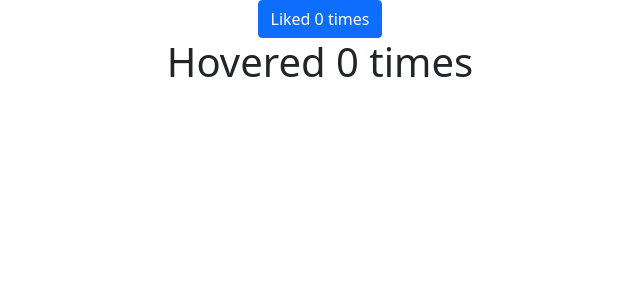
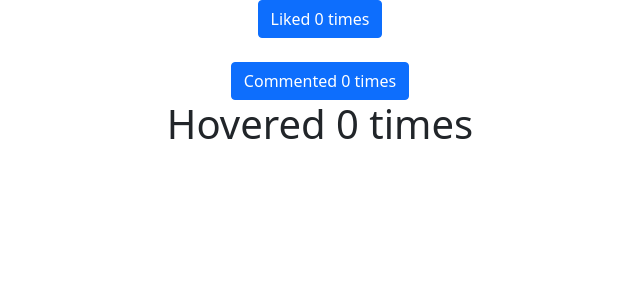
Before and after one commit to shubhamsharma2k/prerequisites-KT, a React (Create React App) app: page / in a window 1280 px wide. Shown: the top 300 px of the page, without its empty margins (320-960 px from the left). Built offline with nearby package versions, Linux system fonts and the light colour scheme.

Commit message:
fixed click & comment counter

```diff
--- a/src/App.js
+++ b/src/App.js
@@ -1,19 +1,14 @@
 import "./App.css";
 import "./components/sass/style.css";
-import { ContextProvider } from "./context/DemoContext";
-import Flexbox from "./components/flexbox/Flexbox";
-import DemoArrayMethods from "./components/DemoArrayMethods";
 import ClickCounter from "./components/HOC/ClickCounter";
 import HoverCounter from "./components/HOC/HoverCounter";
+import CommentCounter from "./components/HOC/CommentCounter";
+
 const App = () => {
   return (
     <>
-      {/* <ContextProvider>
-        <div>
-          <DemoArrayMethods />
-        </div>
-      </ContextProvider> */}
       <ClickCounter />
+      <CommentCounter />
       <HoverCounter />
     </>
   );
--- a/src/components/HOC/CheckWrapper.js
+++ b/src/components/HOC/CheckWrapper.js
@@ -1,37 +1,14 @@
 import React, { useState } from "react";
-
-// const Check = (SomeComponent) => {
-//   class NewComponent extends React.Component {
-//     constructor(props) {
-//       super(props);
-
-//       this.state = {
-//         counter: 0,
-//       };
-//     }
-
-//     handleCounter = () => {
-//       this.setState({ counter: this.state.counter + 1 });
-//     };
-
-//     render() {
-//       return (
-//         <SomeComponent
-//           counter={this.state.counter}
-//           handleCounter={this.handleCounter}
-//         />
-//       );
-//     }
-//   }
-
-//   return SomeComponent;
-// };
 
 const CheckWrapper = (WrappedComponent) => {
   const NewComponent = () => {
     const [counter, setCounter] = useState(0);
 
-    return <WrappedComponent counter={counter} setCounter={setCounter} />;
+    const handleClick = () => {
+      setCounter(counter + 1);
+    };
+
+    return <WrappedComponent counter={counter} handleClick={handleClick} />;
   };
   return NewComponent;
 };
--- a/src/components/HOC/ClickCounter.js
+++ b/src/components/HOC/ClickCounter.js
@@ -1,15 +1,11 @@
 import React from "react";
 import CheckWrapper from "./CheckWrapper";
 
-const ClickCounter = ({ counter, setCounter }) => {
-  console.log(counter);
+const ClickCounter = ({ counter, handleClick }) => {
   return (
     <>
       <div className="text-center">
-        <button
-          className="btn btn-primary"
-          onClick={() => setCounter(counter + 1)}
-        >
+        <button className="btn btn-primary" onClick={handleClick}>
           Liked {counter} times
         </button>
       </div>
--- a/src/components/HOC/CommentCounter.js
+++ b/src/components/HOC/CommentCounter.js
@@ -1,13 +1,16 @@
 import React from "react";
+import CheckWrapper from "./CheckWrapper";
 
-const CommentCounter = () => {
+const CommentCounter = ({ counter, handleClick }) => {
   return (
     <>
       <div className="text-center mt-4">
-        <button className="btn btn-primary ">Commented times</button>
+        <button className="btn btn-primary " onClick={handleClick}>
+          Commented {counter} times
+        </button>
       </div>
     </>
   );
 };
 
-export default CommentCounter;
+export default CheckWrapper(CommentCounter);
--- a/src/components/HOC/HoverCounter.jsx
+++ b/src/components/HOC/HoverCounter.jsx
@@ -1,14 +1,11 @@
 import React from "react";
 import CheckWrapper from "./CheckWrapper";
 
-const HoverCounter = ({ counter, setCounter }) => {
-  console.log("Hover", counter);
+const HoverCounter = ({ counter, handleClick }) => {
   return (
     <>
       <div className="text-center">
-        <h1 onMouseOver={() => setCounter(counter + 1)}>
-          Hovered {counter} times
-        </h1>
+        <h1 onMouseOver={handleClick}>Hovered {counter} times</h1>
       </div>
     </>
   );
```
